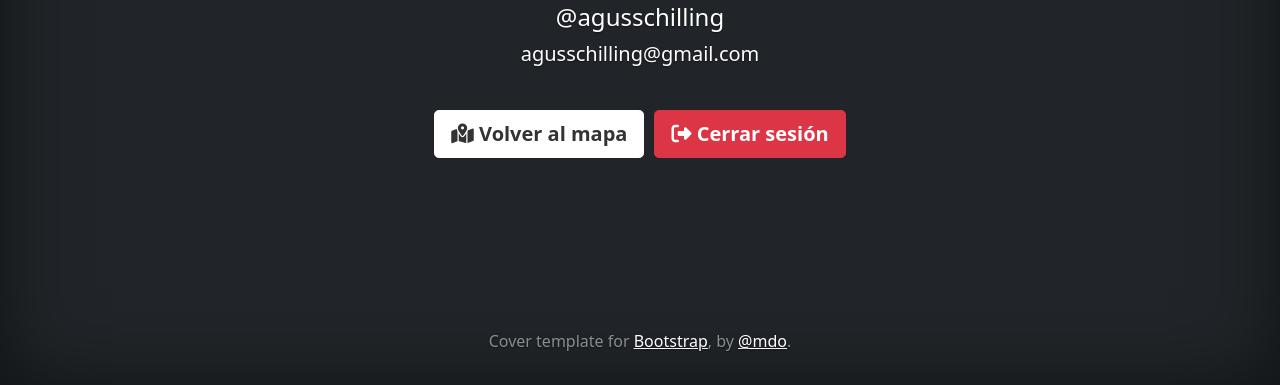
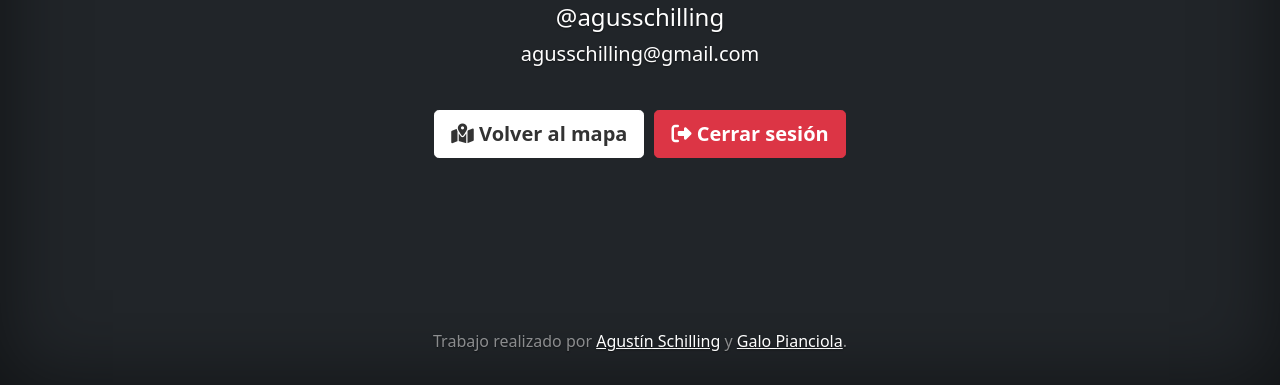
Before and after one commit to galopianciola/tp-sistemas_operativos, a website built with Parcel: page src/profile.html in a window 1280 px wide. Shown: the part 415-800 px from the top of the page. Built offline with nearby package versions, Linux system fonts and the light colour scheme; no server answers.

Commit message:
Primera version trabajo terminado

```diff
--- a/src/profile.html
+++ b/src/profile.html
@@ -65,7 +65,7 @@
   </div>
 
   <footer class="mt-auto text-white-50">
-    <p>Cover template for <a href="https://getbootstrap.com/" class="text-white">Bootstrap</a>, by <a href="https://twitter.com/mdo" class="text-white">@mdo</a>.</p>
+    <p>Trabajo realizado por <a href="mailto:schillingagustin@gmail.com" class="text-white">Agustín Schilling</a> y <a href="mailto:gpianciolabartol@alumnos.exa.unicen.edu.ar" class="text-white">Galo Pianciola</a>.</p>
   </footer>
 </div>
 
```
Also changed, not shown: src/map.html (+0 -2 lines), dist/map.html, dist/profile.html.
